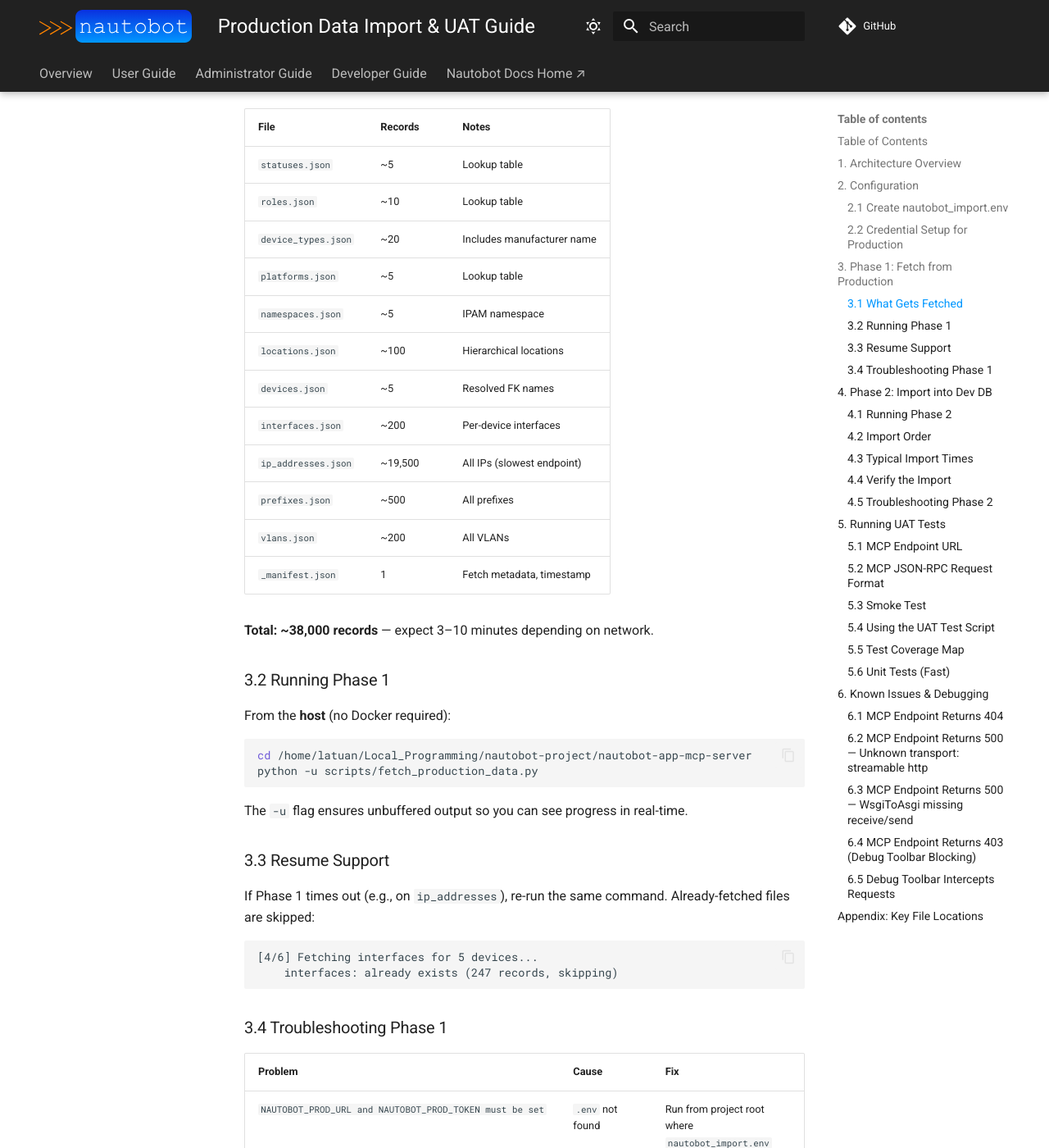
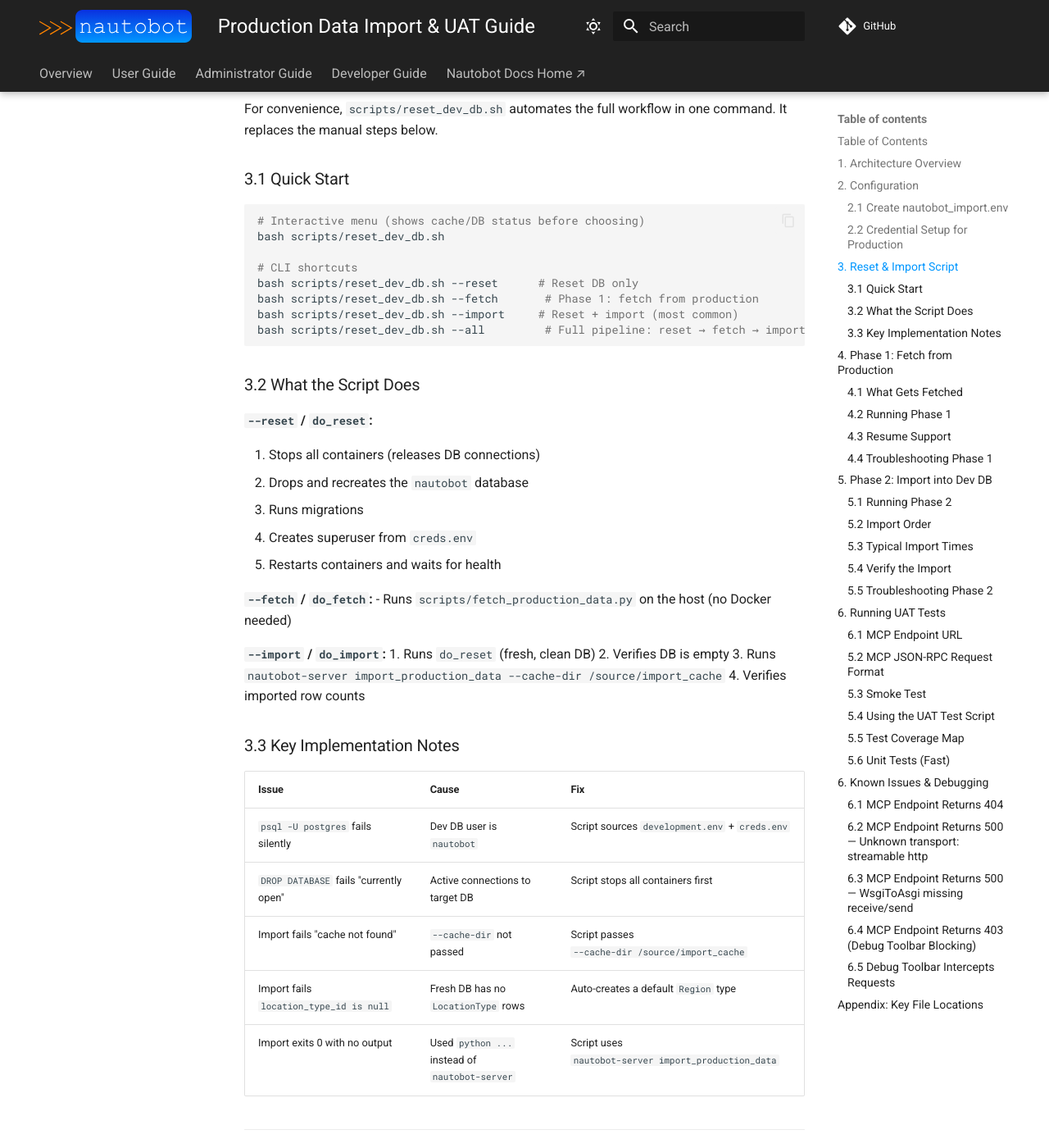
Before and after one commit to latuannetnam/nautobot-app-mcp-server, an MkDocs documentation site: the page built from docs/dev/import_and_uat.md, in a window 1280 px wide and 1400 px high, scrolled down 2035 px. Shown: the whole window at 82% size. Built offline with MkDocs 1.6.1 and Material for MkDocs 9.7.7, drawn with Linux system fonts in a browser that asks for light colours; comment, search, counter and statistics services are not loaded; some of the changed text lies outside the part shown.

Commit message:
feat: rewrite reset_dev_db.sh with 2-phase workflow and fix import bugs
- Add interactive menu (shows cache/DB status) and CLI flags:
  --reset, --fetch, --import, --all
- Fix compose path: use --project-directory + explicit -f flags
  (compose files live in development/, not project root)
- Fix DB user: source development.env (nautobot, not postgres)
- Fix DROP DATABASE: stop all containers first to release connections
- Fix LocationType not-null violation: auto-create default 'Region'
  type when fresh DB has none
- Fix import silent exit: use nautobot-server wrapper, not bare python
- Add --cache-dir /source/import_cache (volume-mounted path inside container)
- Add post-import verification showing actual DB row counts
- Document two-phase workflow in docs/dev/import_and_uat.md
- Add reset/import reference to CLAUDE.md

Co-Authored-By: Claude Sonnet 4.6 (1M context) <noreply@anthropic.com>

````diff
--- a/docs/dev/import_and_uat.md
+++ b/docs/dev/import_and_uat.md
@@ -8,10 +8,11 @@ This document covers the full workflow for importing real data from a production
 
 1. [Architecture Overview](#1-architecture-overview)
 2. [Configuration](#2-configuration)
-3. [Phase 1: Fetch from Production](#3-phase-1-fetch-from-production)
-4. [Phase 2: Import into Dev DB](#4-phase-2-import-into-dev-db)
-5. [Running UAT Tests](#5-running-uat-tests)
-6. [Known Issues & Debugging](#6-known-issues--debugging)
+3. [Reset & Import Script](#3-reset--import-script)
+4. [Phase 1: Fetch from Production](#4-phase-1-fetch-from-production)
+5. [Phase 2: Import into Dev DB](#5-phase-2-import-into-dev-db)
+6. [Running UAT Tests](#5-running-uat-tests)
+7. [Known Issues & Debugging](#6-known-issues--debugging)
 
 ---
 
@@ -80,9 +81,57 @@ The token format is typically `nbapikey_xxxxxxxxxxxx`.
 
 ---
 
-## 3. Phase 1: Fetch from Production
+## 3. Reset & Import Script
 
-### 3.1 What Gets Fetched
+For convenience, `scripts/reset_dev_db.sh` automates the full workflow in one command. It replaces the manual steps below.
+
+### 3.1 Quick Start
+
+```bash
+# Interactive menu (shows cache/DB status before choosing)
+bash scripts/reset_dev_db.sh
+
+# CLI shortcuts
+bash scripts/reset_dev_db.sh --reset      # Reset DB only
+bash scripts/reset_dev_db.sh --fetch       # Phase 1: fetch from production
+bash scripts/reset_dev_db.sh --import     # Reset + import (most common)
+bash scripts/reset_dev_db.sh --all         # Full pipeline: reset → fetch → import
+```
+
+### 3.2 What the Script Does
+
+**`--reset` / `do_reset`:**
+
+1. Stops all containers (releases DB connections)
+2. Drops and recreates the `nautobot` database
+3. Runs migrations
+4. Creates superuser from `creds.env`
+5. Restarts containers and waits for health
+
+**`--fetch` / `do_fetch`:**
+- Runs `scripts/fetch_production_data.py` on the host (no Docker needed)
+
+**`--import` / `do_import`:**
+1. Runs `do_reset` (fresh, clean DB)
+2. Verifies DB is empty
+3. Runs `nautobot-server import_production_data --cache-dir /source/import_cache`
+4. Verifies imported row counts
+
+### 3.3 Key Implementation Notes
+
+| Issue | Cause | Fix |
+|---|---|---|
+| `psql -U postgres` fails silently | Dev DB user is `nautobot` | Script sources `development.env` + `creds.env` |
+| `DROP DATABASE` fails "currently open" | Active connections to target DB | Script stops all containers first |
+| Import fails "cache not found" | `--cache-dir` not passed | Script passes `--cache-dir /source/import_cache` |
+| Import fails `location_type_id is null` | Fresh DB has no `LocationType` rows | Auto-creates a default `Region` type |
+| Import exits 0 with no output | Used `python ...` instead of `nautobot-server` | Script uses `nautobot-server import_production_data` |
+
+---
+
+## 4. Phase 1: Fetch from Production
+
+### 4.1 What Gets Fetched
 
 | File | Records | Notes |
 | --- | --- | --- |
@@ -132,9 +181,9 @@ If Phase 1 times out (e.g., on `ip_addresses`), re-run the same command. Already
 
 ---
 
-## 4. Phase 2: Import into Dev DB
+## 5. Phase 2: Import into Dev DB
 
-### 4.1 Running Phase 2
+### 5.1 Running Phase 2
 
 From **inside the Nautobot container**:
 
@@ -154,7 +203,7 @@ docker exec ... nautobot-server import_production_data \
   --cache-dir /tmp/my_cache
 ```
 
-### 4.2 Import Order
+### 5.2 Import Order
 
 The import command runs in this fixed order (respecting FK dependencies):
 
@@ -172,7 +221,7 @@ The import command runs in this fixed order (respecting FK dependencies):
 - **Prefixes:** Batched `bulk_create` (500/batch)
 - **IP Addresses:** `get_or_create` — unavoidable because Nautobot validates parent prefix per row
 
-### 4.3 Typical Import Times
+### 5.3 Typical Import Times
 
 | Model | Count | Method | Time |
 | --- | --- | --- | --- |
@@ -184,7 +233,7 @@ The import command runs in this fixed order (respecting FK dependencies):
 | VLANs | ~200 | bulk_create | < 1s |
 | **Total** | **~38,000** | — | **~23s** |
 
-### 4.4 Verify the Import
+### 5.4 Verify the Import
 
 ```bash
 docker exec nautobot-app-mcp-server-nautobot-1 \
@@ -203,7 +252,7 @@ Expected output:
   VLANs:      203
 ```
 
-### 4.5 Troubleshooting Phase 2
+### 5.5 Troubleshooting Phase 2
 
 | Error | Cause | Fix |
 | --- | --- | --- |
@@ -215,9 +264,9 @@ Expected output:
 
 ---
 
-## 5. Running UAT Tests
+## 6. Running UAT Tests
 
-### 5.1 MCP Endpoint URL
+### 6.1 MCP Endpoint URL
 
 Once the container is running (after the fixes described in §6 are applied):
 
````
Also changed, not shown: other parts of docs/dev/import_and_uat.md (+3 -3 lines), CLAUDE.md (+22 -0 lines), 2 other files.
